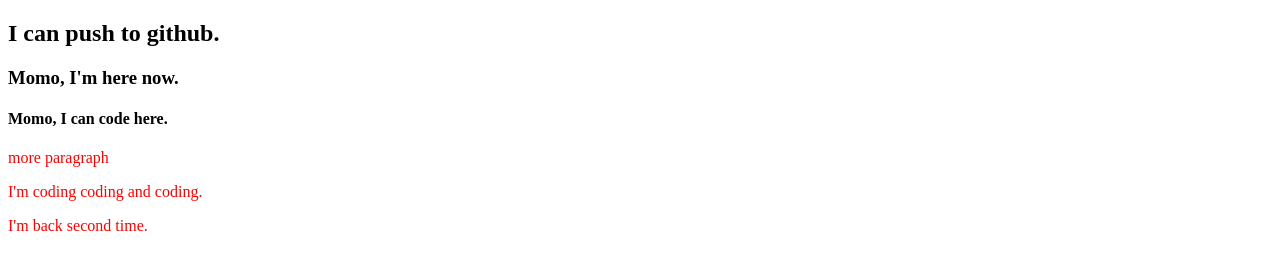
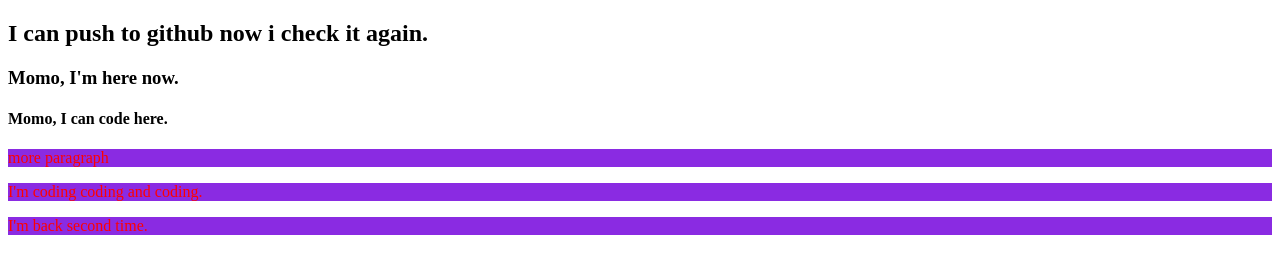
Before and after one commit to shihabshuvo1441/my-2nd-repo, a plain HTML site: page index.html in a window 1280 px wide. Drawn offline with Linux system fonts and the light colour scheme.

Commit message:
added something

```diff
--- a/index.html
+++ b/index.html
@@ -8,7 +8,7 @@
     <link rel="stylesheet" href="style.css">
 </head>
 <body>
-    <h2>I can push to github.</h2>
+    <h2>I can push to github now i check it again.</h2>
     <h3>Momo, I'm here now.</h3>
     <h4>Momo, I can code here.</h4>
     <p>more paragraph</p>
--- a/style.css
+++ b/style.css
@@ -1,3 +1,6 @@
 p{
     color:red;
 }
+p{
+    background-color: blueviolet;
+}
```
